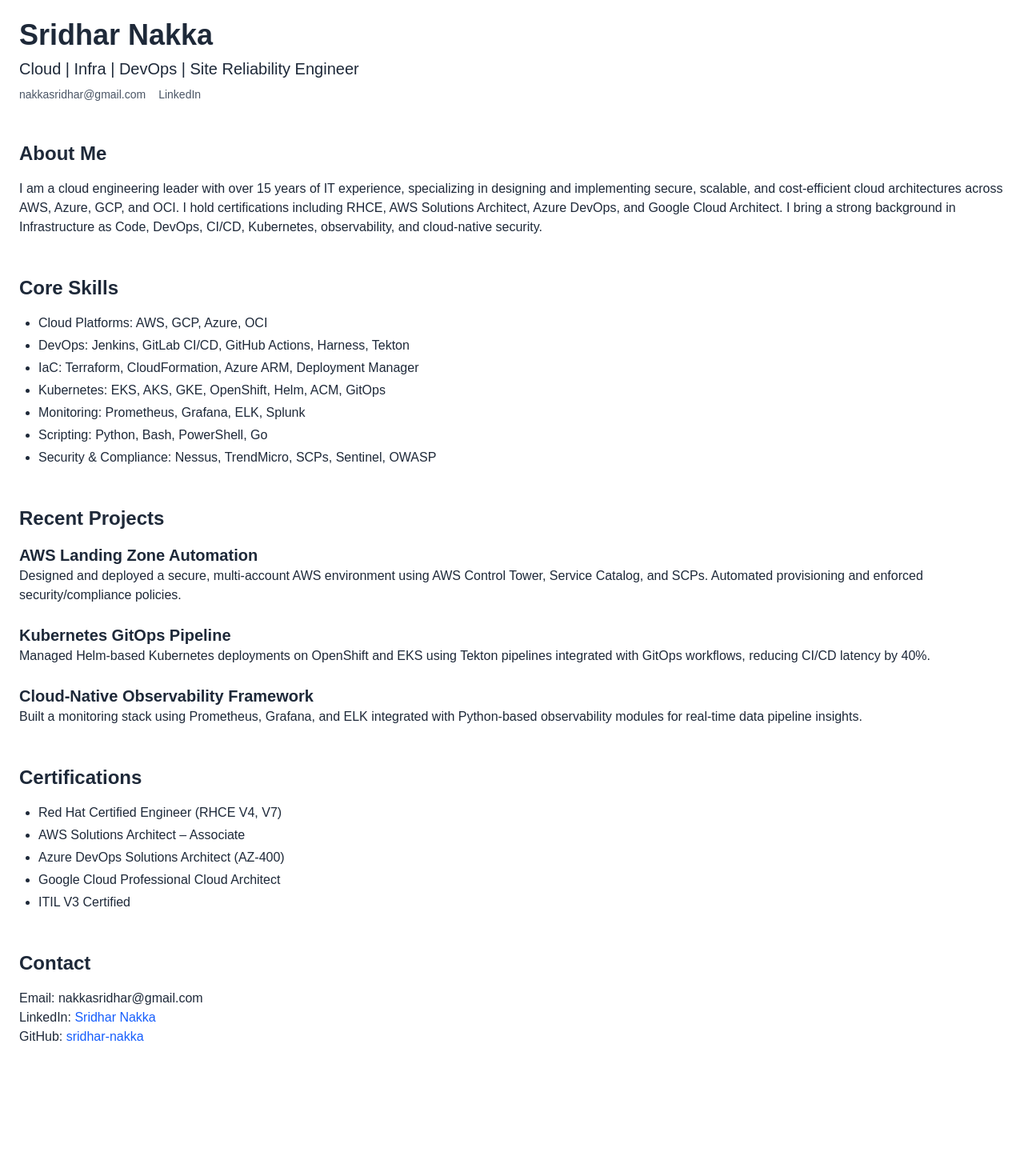
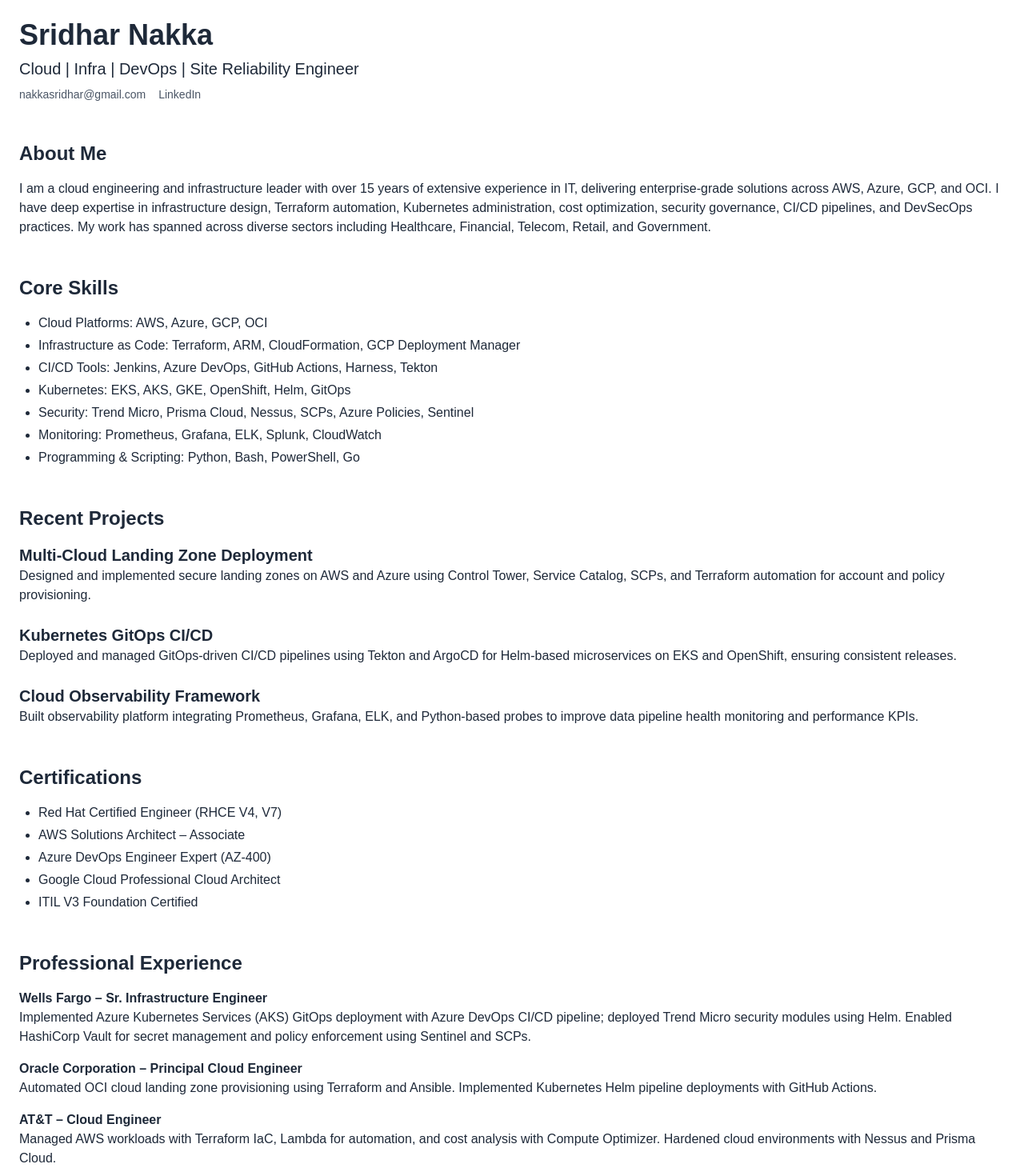
Before and after one commit to nakkasridhar/portfolio, a Next.js app: page / in a window 1280 px wide. Shown: the top 1470 px of the page at 80% size. Before the commit the page ends 1332 px from the top, so only its background shows below. Built offline with nearby package versions, Linux system fonts and the light colour scheme.

Commit message:
Update page.tsx

```diff
--- a/app/page.tsx
+++ b/app/page.tsx
@@ -15,20 +15,20 @@
       <section className="mb-12">
         <h2 className="text-2xl font-semibold mb-4">About Me</h2>
         <p>
-          I am a cloud engineering leader with over 15 years of IT experience, specializing in designing and implementing secure, scalable, and cost-efficient cloud architectures across AWS, Azure, GCP, and OCI. I hold certifications including RHCE, AWS Solutions Architect, Azure DevOps, and Google Cloud Architect. I bring a strong background in Infrastructure as Code, DevOps, CI/CD, Kubernetes, observability, and cloud-native security.
+          I am a cloud engineering and infrastructure leader with over 15 years of extensive experience in IT, delivering enterprise-grade solutions across AWS, Azure, GCP, and OCI. I have deep expertise in infrastructure design, Terraform automation, Kubernetes administration, cost optimization, security governance, CI/CD pipelines, and DevSecOps practices. My work has spanned across diverse sectors including Healthcare, Financial, Telecom, Retail, and Government.
         </p>
       </section>
 
       <section className="mb-12">
         <h2 className="text-2xl font-semibold mb-4">Core Skills</h2>
         <ul className="list-disc pl-6 space-y-1">
-          <li>Cloud Platforms: AWS, GCP, Azure, OCI</li>
-          <li>DevOps: Jenkins, GitLab CI/CD, GitHub Actions, Harness, Tekton</li>
-          <li>IaC: Terraform, CloudFormation, Azure ARM, Deployment Manager</li>
-          <li>Kubernetes: EKS, AKS, GKE, OpenShift, Helm, ACM, GitOps</li>
-          <li>Monitoring: Prometheus, Grafana, ELK, Splunk</li>
-          <li>Scripting: Python, Bash, PowerShell, Go</li>
-          <li>Security & Compliance: Nessus, TrendMicro, SCPs, Sentinel, OWASP</li>
+          <li>Cloud Platforms: AWS, Azure, GCP, OCI</li>
+          <li>Infrastructure as Code: Terraform, ARM, CloudFormation, GCP Deployment Manager</li>
+          <li>CI/CD Tools: Jenkins, Azure DevOps, GitHub Actions, Harness, Tekton</li>
+          <li>Kubernetes: EKS, AKS, GKE, OpenShift, Helm, GitOps</li>
+          <li>Security: Trend Micro, Prisma Cloud, Nessus, SCPs, Azure Policies, Sentinel</li>
+          <li>Monitoring: Prometheus, Grafana, ELK, Splunk, CloudWatch</li>
+          <li>Programming & Scripting: Python, Bash, PowerShell, Go</li>
         </ul>
       </section>
 
@@ -36,21 +36,21 @@
         <h2 className="text-2xl font-semibold mb-4">Recent Projects</h2>
         <div className="space-y-6">
           <div>
-            <h3 className="text-xl font-semibold">AWS Landing Zone Automation</h3>
+            <h3 className="text-xl font-semibold">Multi-Cloud Landing Zone Deployment</h3>
             <p>
-              Designed and deployed a secure, multi-account AWS environment using AWS Control Tower, Service Catalog, and SCPs. Automated provisioning and enforced security/compliance policies.
+              Designed and implemented secure landing zones on AWS and Azure using Control Tower, Service Catalog, SCPs, and Terraform automation for account and policy provisioning.
             </p>
           </div>
           <div>
-            <h3 className="text-xl font-semibold">Kubernetes GitOps Pipeline</h3>
+            <h3 className="text-xl font-semibold">Kubernetes GitOps CI/CD</h3>
             <p>
-              Managed Helm-based Kubernetes deployments on OpenShift and EKS using Tekton pipelines integrated with GitOps workflows, reducing CI/CD latency by 40%.
+              Deployed and managed GitOps-driven CI/CD pipelines using Tekton and ArgoCD for Helm-based microservices on EKS and OpenShift, ensuring consistent releases.
             </p>
           </div>
           <div>
-            <h3 className="text-xl font-semibold">Cloud-Native Observability Framework</h3>
+            <h3 className="text-xl font-semibold">Cloud Observability Framework</h3>
             <p>
-              Built a monitoring stack using Prometheus, Grafana, and ELK integrated with Python-based observability modules for real-time data pipeline insights.
+              Built observability platform integrating Prometheus, Grafana, ELK, and Python-based probes to improve data pipeline health monitoring and performance KPIs.
             </p>
           </div>
         </div>
@@ -61,17 +61,33 @@
         <ul className="list-disc pl-6 space-y-1">
           <li>Red Hat Certified Engineer (RHCE V4, V7)</li>
           <li>AWS Solutions Architect – Associate</li>
-          <li>Azure DevOps Solutions Architect (AZ-400)</li>
+          <li>Azure DevOps Engineer Expert (AZ-400)</li>
           <li>Google Cloud Professional Cloud Architect</li>
-          <li>ITIL V3 Certified</li>
+          <li>ITIL V3 Foundation Certified</li>
         </ul>
+      </section>
+
+      <section className="mb-12">
+        <h2 className="text-2xl font-semibold mb-4">Professional Experience</h2>
+        <p className="mb-4">
+          <strong>Wells Fargo – Sr. Infrastructure Engineer</strong><br />
+          Implemented Azure Kubernetes Services (AKS) GitOps deployment with Azure DevOps CI/CD pipeline; deployed Trend Micro security modules using Helm. Enabled HashiCorp Vault for secret management and policy enforcement using Sentinel and SCPs.
+        </p>
+        <p className="mb-4">
+          <strong>Oracle Corporation – Principal Cloud Engineer</strong><br />
+          Automated OCI cloud landing zone provisioning using Terraform and Ansible. Implemented Kubernetes Helm pipeline deployments with GitHub Actions.
+        </p>
+        <p className="mb-4">
+          <strong>AT&T – Cloud Engineer</strong><br />
+          Managed AWS workloads with Terraform IaC, Lambda for automation, and cost analysis with Compute Optimizer. Hardened cloud environments with Nessus and Prisma Cloud.
+        </p>
       </section>
 
       <section>
         <h2 className="text-2xl font-semibold mb-4">Contact</h2>
         <p>Email: nakkasridhar@gmail.com</p>
         <p>LinkedIn: <a className="text-blue-600" href="https://www.linkedin.com/in/sridhar-nakka-7b678217" target="_blank">Sridhar Nakka</a></p>
-        <p>GitHub: <a className="text-blue-600" href="https://github.com/nakkasridhar/portfolio" target="_blank">sridhar-nakka</a> </p>
+        <p>GitHub: <a className="text-blue-600" href="https://github.com/sridhar-nakka" target="_blank">sridhar-nakka</a> (Optional)</p>
       </section>
     </div>
   );
```
